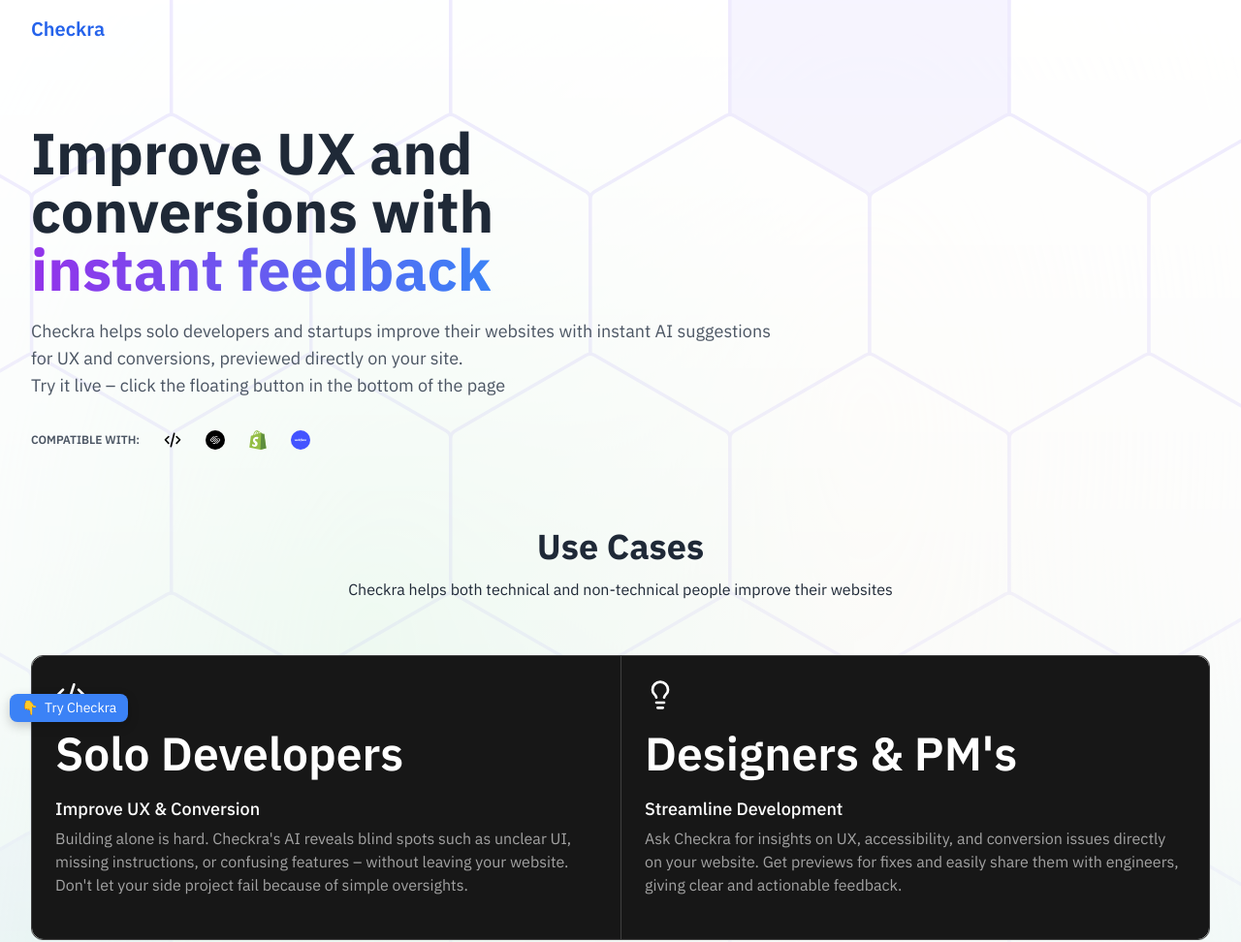
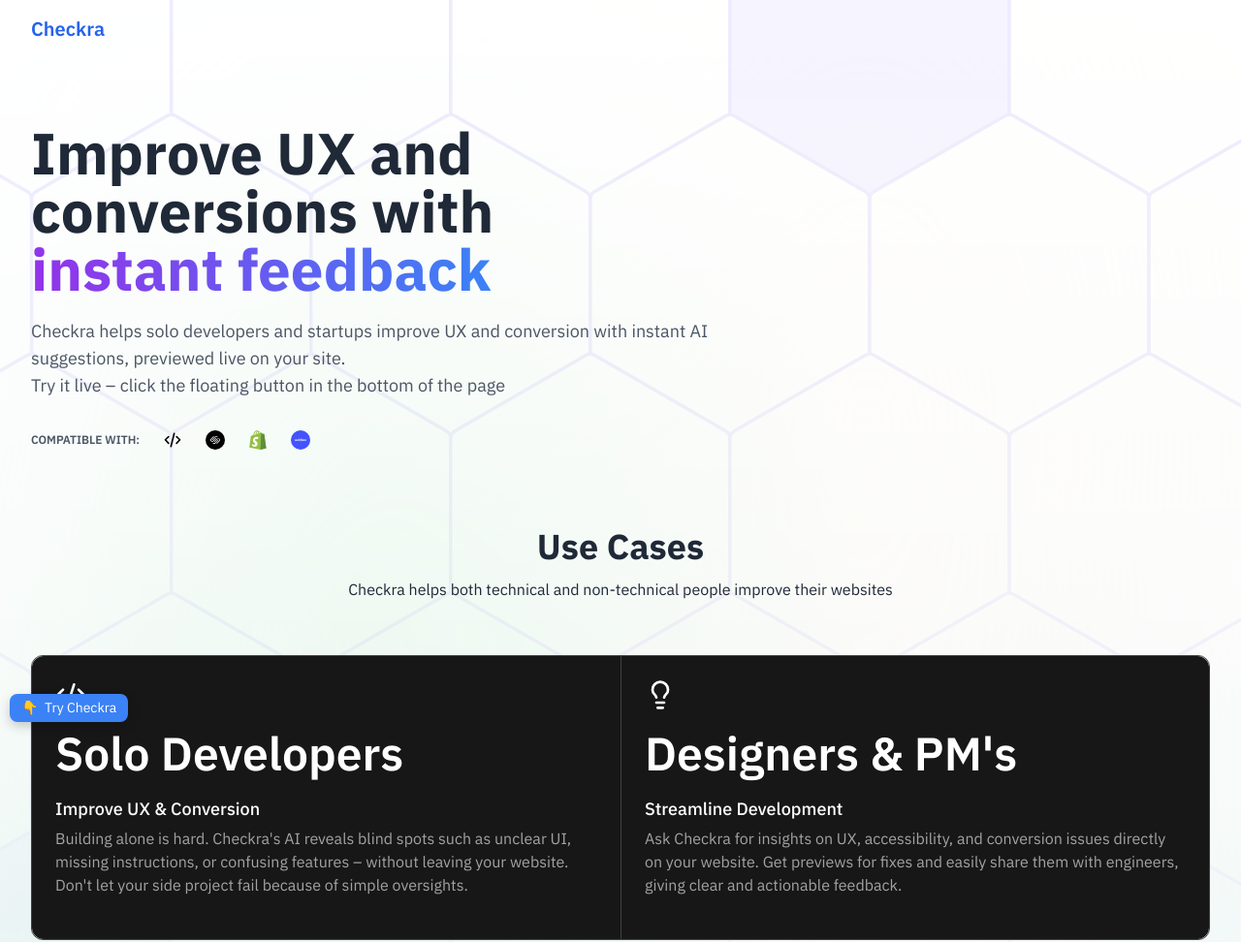
Before and after one commit to sunmer/checkra, a website built with Vite: page demo/index.html in a window 1280 px wide. Shown: the top 972 px of the page at 97% size. Built offline with nearby package versions, Linux system fonts and the light colour scheme.

Commit message:
copy fixes

```diff
--- a/demo/index.html
+++ b/demo/index.html
@@ -197,8 +197,8 @@
           </div>
           <div class="mt-5 max-w-3xl">
             <p class="text-lg text-gray-600 mb-4">
-              Checkra helps solo developers and startups improve their websites with instant AI suggestions for UX and conversions, previewed directly on your site. <br />Try it
-              live – click the floating button in the bottom of the page
+              Checkra helps solo developers and startups improve UX and conversion with instant AI suggestions, previewed live on your site.
+              <br />Try it live – click the floating button in the bottom of the page
             </p>
 
             <div class="sm:flex auto-cols-max items-center gap-3 md:gap-6 mt-8">
--- a/src/ui/feedback-viewer-dom.ts
+++ b/src/ui/feedback-viewer-dom.ts
@@ -146,7 +146,7 @@
         const promptTextarea = document.createElement('textarea');
         promptTextarea.id = 'checkra-prompt-textarea';
         promptTextarea.rows = 4;
-        promptTextarea.placeholder = 'e.g., "How can I improve the conversion of this page?"';
+        promptTextarea.placeholder = 'e.g., "How can I improve the UX or conversion of this section?"';
         textareaContainer.appendChild(promptTextarea);
 
         const submitButton = document.createElement('button');
```
